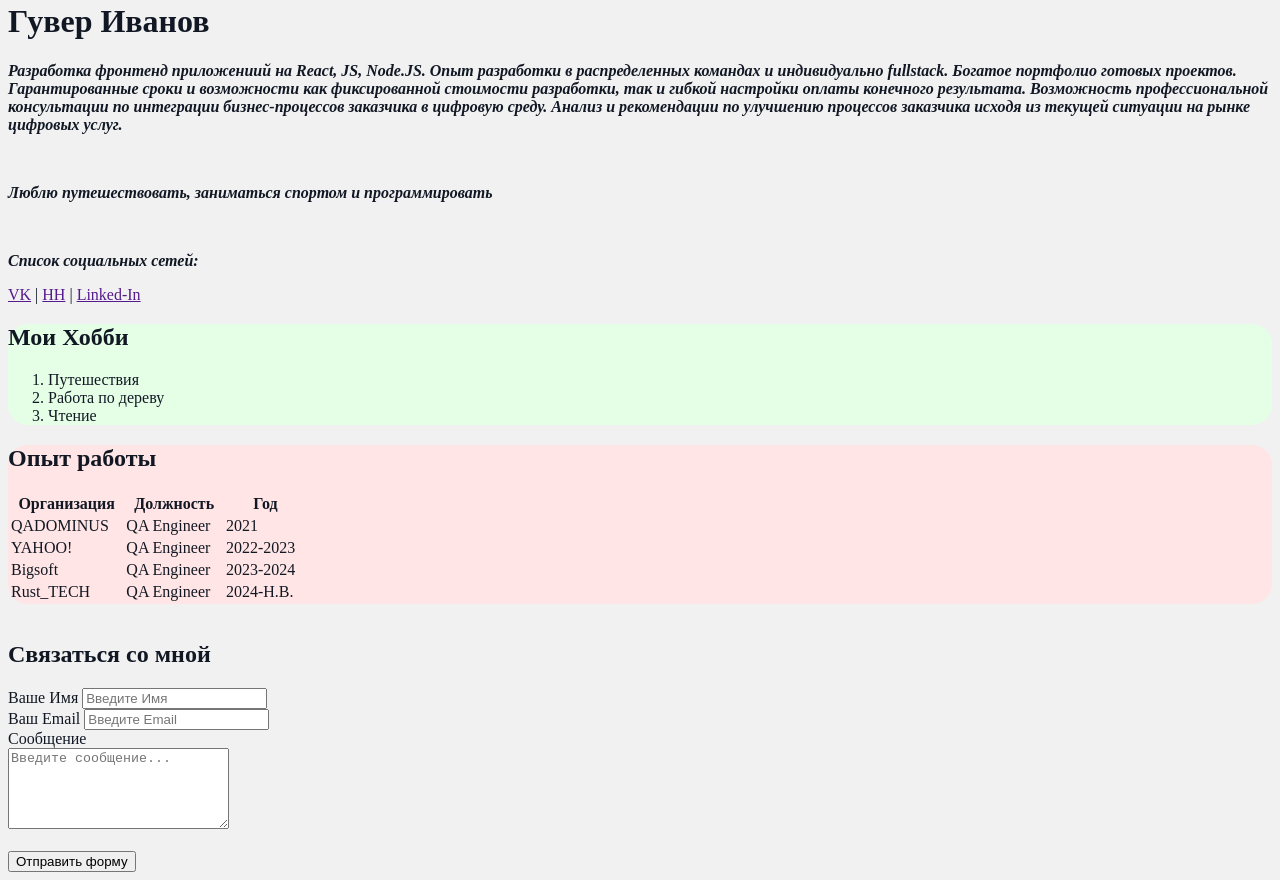
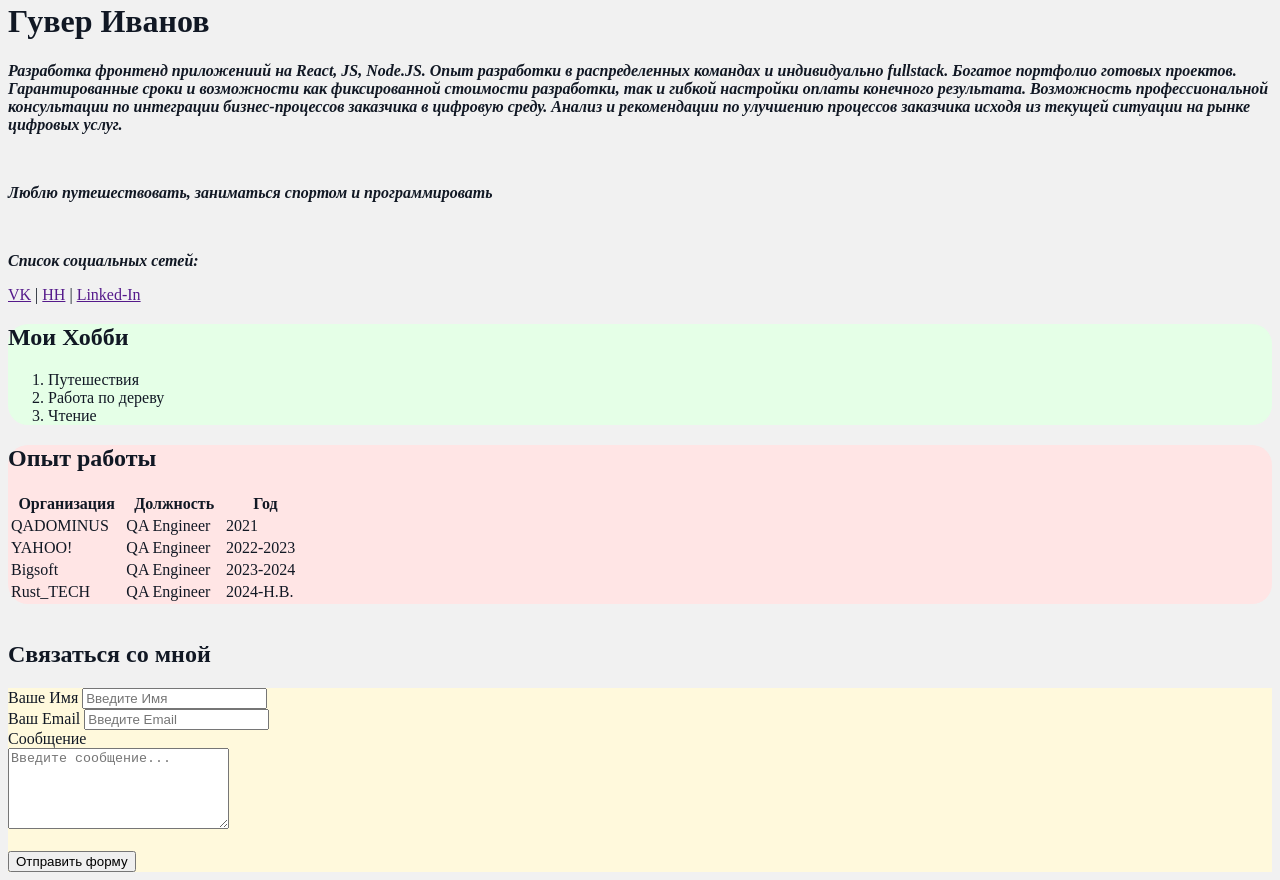
Before and after one commit to Gyversplan/CV-Resume_example, a plain HTML site: page index.html in a window 1280 px wide. Shown: the part 230-1110 px from the top of the page. Drawn offline with Linux system fonts and the light colour scheme.

Commit message:
Index.html edited styles bg-yellow class added

```diff
--- a/index.html
+++ b/index.html
@@ -80,7 +80,7 @@
 
     <h2>Связаться со мной</h2>
 
-    <form action="/">
+    <form action="/" class="bg-yellow">
         <div>
             <label for="text">Ваше Имя</label>
             <input type="text" id="text" placeholder="Введите Имя">
```
